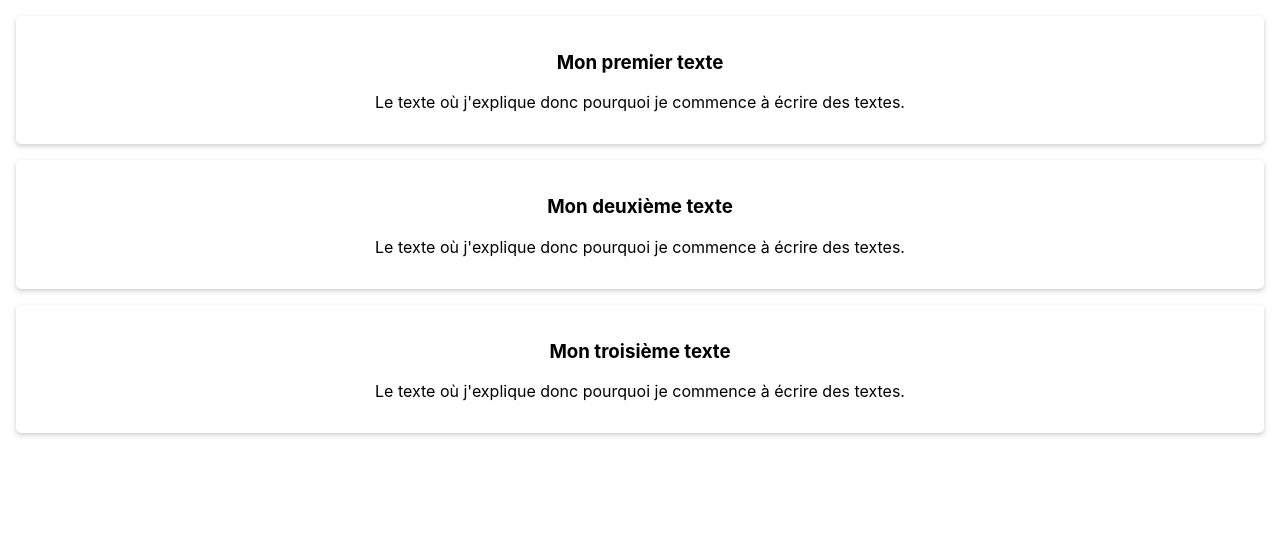
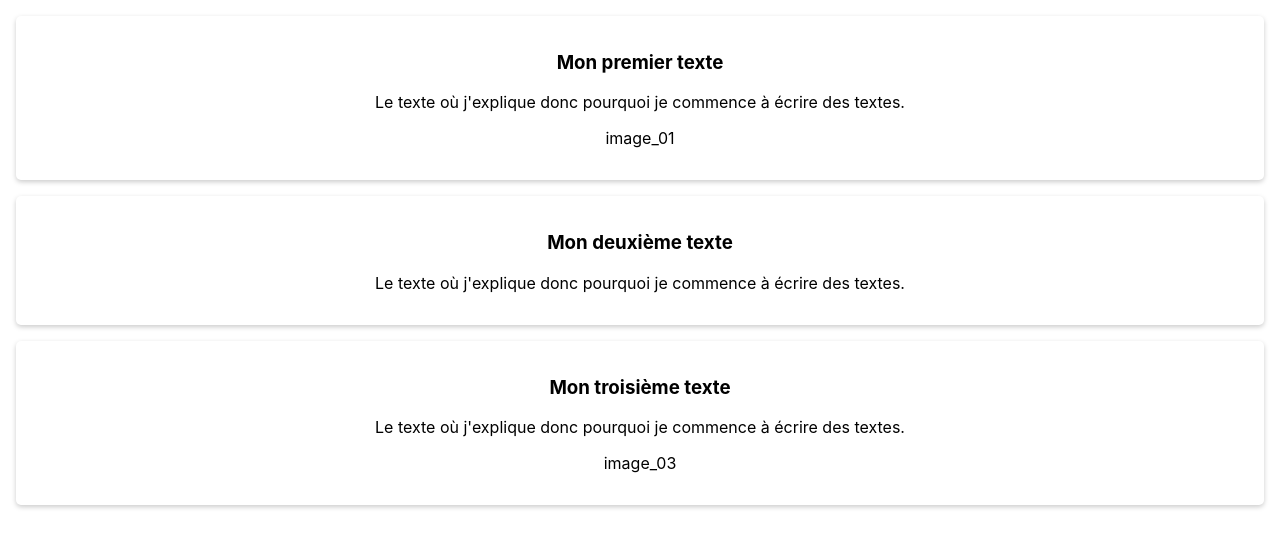
Before and after one commit to ly-abdourahamane/React-Utilities, a React (Create React App) app: page / in a window 1280 px wide. Shown: the top 548 px of the page. Built offline with nearby package versions, Linux system fonts and the light colour scheme.

Commit message:
affichage des données sous condition

```diff
--- a/src/App.js
+++ b/src/App.js
@@ -7,7 +7,8 @@ function App() {
     {
       id: 'id01',
       title: 'Mon premier texte',
-      summary: "Le texte où j'explique donc pourquoi je commence à écrire des textes."
+      summary: "Le texte où j'explique donc pourquoi je commence à écrire des textes.",
+      image: 'image_01'
     },
     {
       id: 'id02',
@@ -17,7 +18,8 @@ function App() {
     {
       id: 'id03',
       title: 'Mon troisième texte',
-      summary: "Le texte où j'explique donc pourquoi je commence à écrire des textes."
+      summary: "Le texte où j'explique donc pourquoi je commence à écrire des textes.",
+      image: 'image_03'
     }
   ]
 
--- a/src/BlogEntry.js
+++ b/src/BlogEntry.js
@@ -1,11 +1,12 @@
 import React from 'react';
 
-function BlogEntry(props) {
-  console.log(props.entry);
+function BlogEntry({entry}) {
+  console.log(entry);
         return (
             <div className="BlogEntry">
-              <h3>{props.entry.title}</h3>
-              <p>{props.entry.summary}</p>
+              <h3>{entry.title}</h3>
+              <p>{entry.summary}</p>
+              {entry.image && <p>{entry.image}</p>}
             </div>
           )
 }
```
